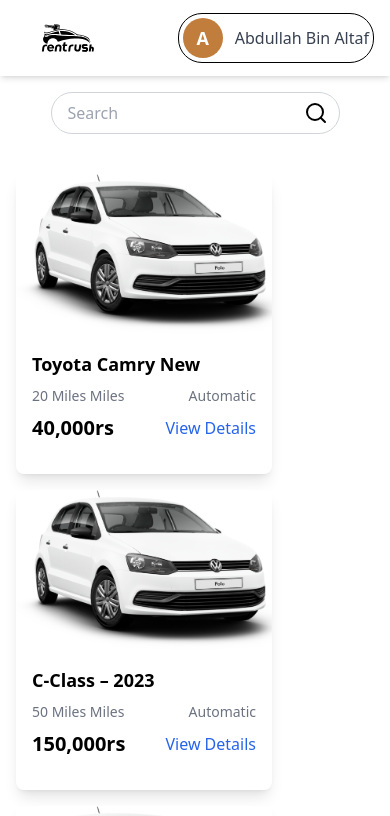
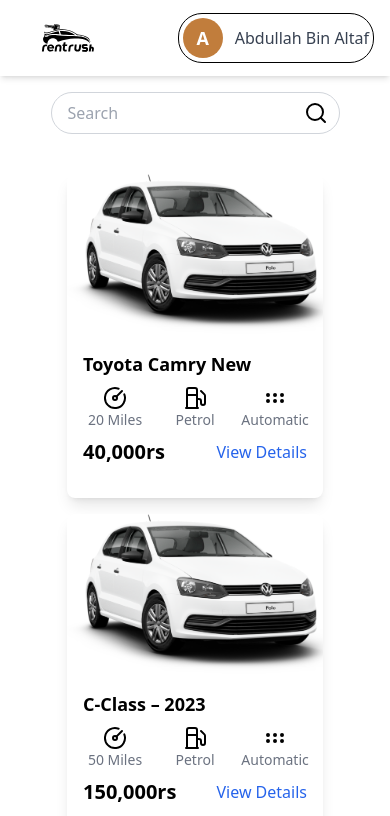
Before and after one commit to SairaRamzan5/RentRush, a React (Vite) app: page /customer/cars in a window 390 px wide. Shown: the top 816 px of the page. Built offline with nearby package versions, Linux system fonts and the light colour scheme.

Commit message:
Made Pages Responsive

```diff
--- a/src/components/customer/Showrooms.jsx
+++ b/src/components/customer/Showrooms.jsx
@@ -84,7 +84,7 @@
       </div>
 
       <div className="bg-white min-h-screen flex justify-center">
-        <div className="grid grid-cols-1 sm:grid-cols-2 lg:grid-cols-4 gap-4 max-w-7xl px-4 py-10 w-full">
+        <div className="grid grid-cols-1 sm:grid-cols-2 lg:grid-cols-4 gap-4 max-w-7xl px-4 py-10 w-full justify-items-center">
           {showrooms.map((showroom, index) => (
             <ShowroomCard key={index} showroom={showroom} />
           ))}
--- a/src/components/customer/cars.jsx
+++ b/src/components/customer/cars.jsx
@@ -132,7 +132,7 @@
         </div>
       </div>
       <div className="bg-white min-h-screen flex justify-center">
-        <div className="grid grid-cols-1 sm:grid-cols-2 lg:grid-cols-4 gap-4 max-w-7xl px-4 py-10 w-full">
+        <div className="grid grid-cols-1 items-center justify-center sm:grid-cols-2 lg:grid-cols-4 gap-4 max-w-7xl px-4 py-10 w-full justify-items-center">
           {cars.map((car, index) => (
             <UserCard key={index} car={car} />
           ))}
--- a/src/components/customer/profile.jsx
+++ b/src/components/customer/profile.jsx
@@ -28,10 +28,10 @@
     const handleCancel = () => setIsEditing(false);
 
     return (
-        <div className="bg-[#2C2C2C] h-screen">
+        <div className="bg-white h-screen">
             <Navbar />
 
-            <div className="w-96 justify-center text-center mt-10 m-auto p-4 border bg-white rounded-xl">
+            <div className="w-96 justify-center text-center mt-10 m-auto p-4 bg-white rounded-xl">
                 <h2 className="text-2xl font-bold mb-4">User Profile</h2>
 
                 <div className="profile-fields">
--- a/src/components/customer/userCard.jsx
+++ b/src/components/customer/userCard.jsx
@@ -1,4 +1,5 @@
 import React, { useState } from "react";
+import { CircleGauge, Fuel, GripHorizontal } from "lucide-react"
 
 const UserCard = ({ car }) => {
   const [showModal, setShowModal] = useState(false);
@@ -23,9 +24,19 @@
 
       <div className="p-4">
         <h3 className="font-bold text-lg">{car.name}</h3>
-        <div className="flex justify-between text-sm text-gray-500 my-2">
-          <span>{car.mileage} Miles</span>
-          <span>{car.transmission}</span>
+        <div className="grid grid-cols-3 gap-4 text-sm text-black my-2">
+          <div className="flex flex-col items-center">
+            <CircleGauge />
+            <span className="text-gray-500">{car.mileage}</span>
+          </div>
+          <div className="flex flex-col items-center">
+            <Fuel />
+            <span className="text-gray-500">{car.fuelType}</span>
+          </div>
+          <div className="flex flex-col items-center">
+            <GripHorizontal />
+            <span className="text-gray-500">{car.transmission}</span>
+          </div>
         </div>
 
         <div className="flex justify-between items-center pb-4">
```
